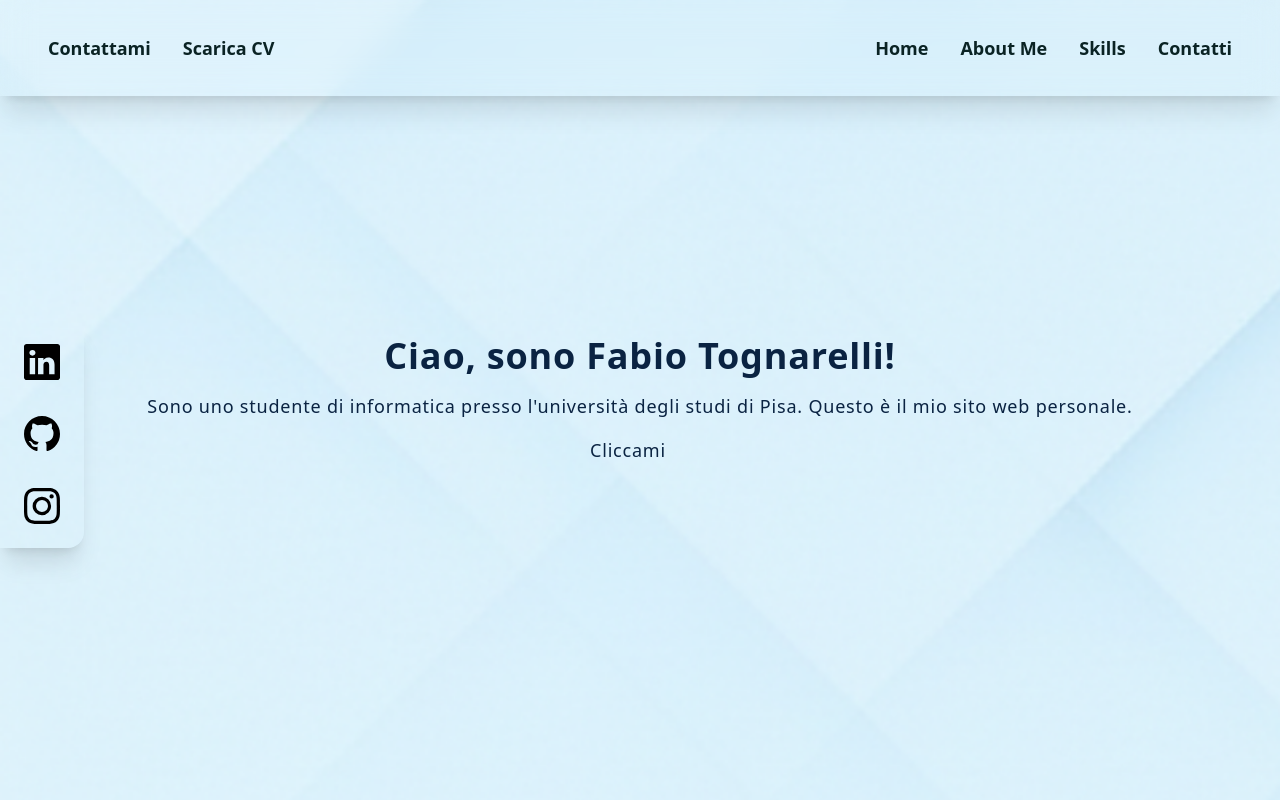
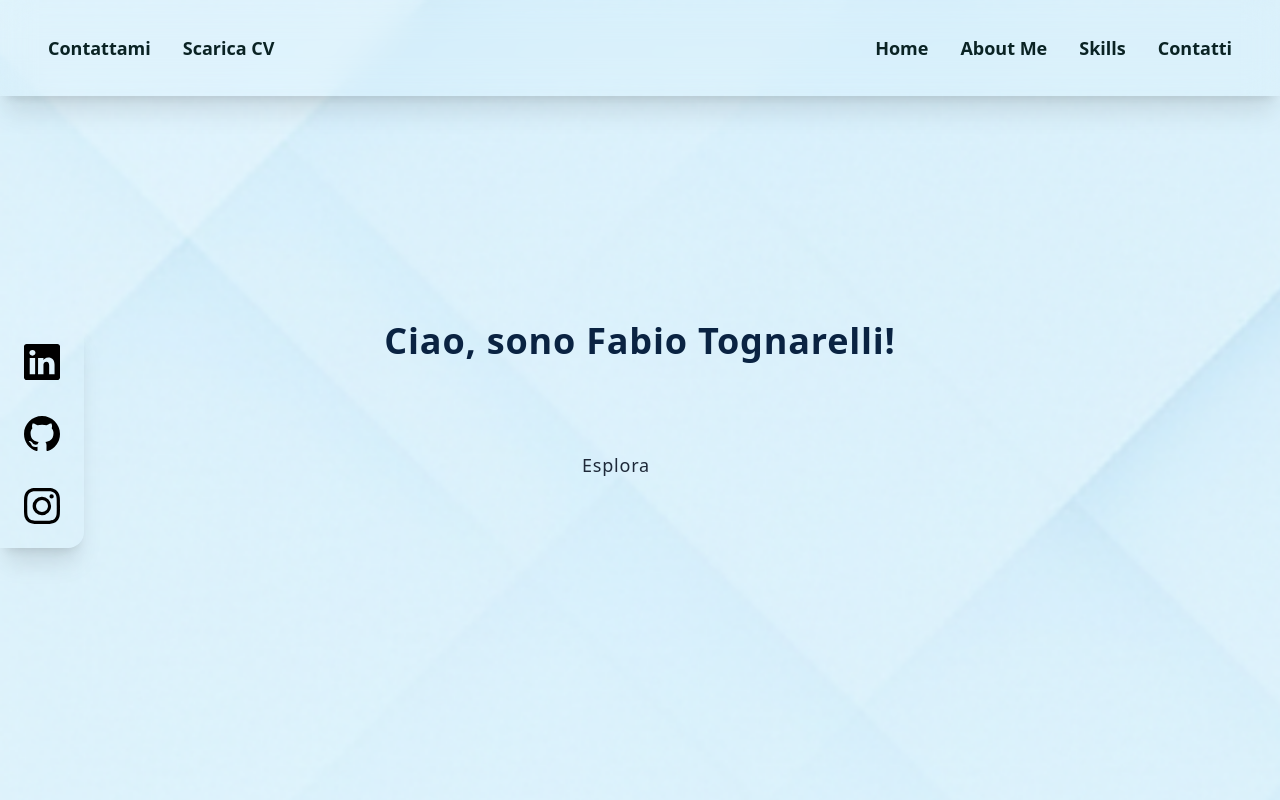
Before and after one commit to FabioTognaa/fabiotognaa.github.io, a React (Vite) app: page / in a window 1280 px wide. Shown: the top 800 px of the page. Built offline with nearby package versions, Linux system fonts and the light colour scheme.

Commit message:
Creazione componente NavButton, adattamento layout per cellulare

```diff
--- a/index.html
+++ b/index.html
@@ -1,7 +1,7 @@
-<!DOCTYPE html>
+<!doctype html>
 <html lang="it">
   <head>
-    <link rel="icon" type="image/svg+xml" href="/src/public/me-acquerelli.svg" />
+    <link rel="icon" type="image/svg+xml" href="/me-acquerelli.svg" />
     <title>Fabio Tognarelli | personal website</title>
     <meta charset="UTF-8" />
     <meta name="viewport" content="width=device-width, initial-scale=1.0" />
--- a/src/components/sections/ContactSection.jsx
+++ b/src/components/sections/ContactSection.jsx
@@ -23,8 +23,8 @@ function ContactSection() {
   return (
     <footer className="h-full bg-transparent py-8 mt-50" id="contatti">
       <div className="mx-auto max-w-7xl px-4 sm:px-6 lg:px-8">
-        <div className="flex flex-col items-center justify-between border-b border-blue-300 pb-8 md:flex-row">
-          <span className="mb-4 text-3xl font-semibold md:mb-0">
+        <div className="flex  items-center justify-between border-b border-blue-300 md:pb-8">
+          <span className="mb-4 text-2xl font-semibold md:mb-0 md:text-3xl">
             Fabio Tognarelli
           </span>
           <div className="m-0 flex gap-4 p-0">
--- a/src/components/sections/HomeSection.jsx
+++ b/src/components/sections/HomeSection.jsx
@@ -1,24 +1,24 @@
 import Header from "../ui/Header";
 import AsideBar from "../ui/AsideBar";
+import NavButton from "../ui/NavButton";
 function HomeSection() {
   return (
     <section className="m-0 h-screen" id="home">
       <Header />
       <AsideBar />
       <div className="flex h-full w-full flex-col items-center justify-center px-4 text-center tracking-wider text-[#0a2342] md:text-left">
-        <h1 className="animate-fade-in-slide-up text-3xl font-semibold opacity-0 delay-500 md:text-4xl">
+        <h1 className="animate-fade-in-slide-up text-3xl font-semibold opacity-0 delay-500 md:text-4xl md:mb-3.5">
           Ciao, sono Fabio Tognarelli!
         </h1>
-        <p className="animate-fade-in-slide-up mt-4 mb-4 text-base font-light opacity-0 delay-700 md:text-lg">
+        <p className=" hidden animate-fade-in-slide-up md:block mt-4 mb-4 text-base font-light opacity-0 delay-700 md:text-lg">
           Sono uno studente di informatica presso l'università degli studi di
           Pisa. Questo è il mio sito web personale.
         </p>
-        <a
-          className="mt-4 p-2 text-lg no-underline transition-all duration-150 ease-out hover:scale-110 hover:cursor-pointer hover:rounded-[3rem] hover:bg-[#0a2342] hover:px-6 hover:py-2 hover:font-semibold hover:text-white md:m-0 md:mr-6 md:p-0"
-          href="#about"
-        >
-          Cliccami
-        </a>
+        <NavButton
+          href={"#about"}
+          label={"Esplora"}
+          className={"mt-18 md:mt-4 -translate-x-2 md:-translate-x-6"}
+        />
       </div>
     </section>
   );
--- a/src/components/sections/SkillSection.jsx
+++ b/src/components/sections/SkillSection.jsx
@@ -61,7 +61,7 @@ function SkillSection() {
     <div id="skills" className="scroll-mt-28">
       <SectionTitle label="Skills" />
       <section className="mx-16 mb-20">
-        <h1 className="mt-20 mb-20 text-center text-3xl font-light">
+        <h1 className="mt-20 mb-20 text-center text-xl md:text-3xl font-light">
           Ottime competenze in molti linguaggi di programmazione.
         </h1>
         <div className="grid grid-cols-1 gap-14 sm:grid-cols-2 lg:grid-cols-2">
--- a/src/components/sections/StudySection.jsx
+++ b/src/components/sections/StudySection.jsx
@@ -19,11 +19,8 @@ function StudySection() {
   ];
   return (
     <>
-      <SectionTitle
-        key="percorso-studi"
-        section="Percorso di Studi:"
-      />
-      <section className="mx-16 mt-24 mb-80 flex h-3/4 gap-4">
+      <SectionTitle key="percorso-studi" section="Percorso di Studi:" />
+      <section className="mx-4 md:mx-16 mt-24 mb-80 md:flex h-3/4 gap-4">
         {schools.map((school, index) => (
           <SchoolCard
             key={index}
--- /dev/null
+++ b/src/components/ui/NavButton.jsx
@@ -0,0 +1,30 @@
+function NavButton({ href, label, className = "" }) {
+  // Definiamo lo stile "Pieno" (Bottone) in una variabile per non ripeterlo
+  const buttonStyle =
+    "bg-[#0a2342] text-white rounded-[3rem] px-6 py-2 font-semibold";
+
+  // Definiamo lo stile "Link semplice" per desktop
+  const linkStyle =
+    "md:bg-transparent md:text-gray-800 md:p-0 md:rounded-none md:font-normal hover:bg-[#0a2342] hover:text-gray-100 hover:px-6 hover:py-2 hover:font-semibold hover:rounded-[3rem]";
+
+  // Combiniamo tutto:
+  // 1. Base (comune a tutti)
+  // 2. Mobile (che usa lo stile bottone di default)
+  // 3. Desktop (che resetta a link)
+  // 4. Desktop Hover (che riapplica lo stile bottone)
+  return (
+    <a
+      href={href}
+      className={`
+        mt-4 text-lg no-underline transition-all duration-150 ease-out
+        ${buttonStyle}
+        ${linkStyle}
+        md:hover:scale-110 md:hover:${buttonStyle.replace(/ /g, " md:hover:")}
+      ${className}`}
+    >
+      {label}
+    </a>
+  );
+}
+
+export default NavButton;
--- a/src/components/ui/PersonalCard.jsx
+++ b/src/components/ui/PersonalCard.jsx
@@ -1,9 +1,10 @@
 import meAcquerelli from "../../assets/me-acquerelli.svg";
+import NavButton from "./NavButton";
 //*CARD PERSONALE CON FOTO E LINK PER DOWNLOAD CV
 
 function PersonalCard() {
   return (
-    <div className="flex max-w-sm flex-1 flex-col justify-center rounded-lg border border-blue-200 p-3 text-center transition-all duration-200 ease-in-out hover:shadow-xl/20">
+    <div className="hidden md:flex max-w-sm flex-1 flex-col justify-center rounded-lg border border-blue-200 p-3 text-center transition-all duration-200 ease-in-out hover:shadow-xl/20">
       <div className="mt-3 flex justify-center">
         <img className="h-auto w-50" src={meAcquerelli} alt="foto me stesso" />
       </div>
--- a/src/components/ui/SchoolCard.jsx
+++ b/src/components/ui/SchoolCard.jsx
@@ -1,11 +1,11 @@
 function SchoolCard({ school, title, date, descr }) {
-//* CARD PER LA SCUOLA DELLA SEZIONE PERCORSO STUDI
+  //* CARD PER LA SCUOLA DELLA SEZIONE PERCORSO STUDI
 
   return (
-    <div className="flex flex-1 justify-start gap-10 rounded-lg p-6 transition-all duration-200 ease-in-out hover:shadow-xl/20">
-      <img src={school} alt="school logo" className="my-0 ml-0 h-full w-1/5" />
+    <div className=" mb-20 md:mb-0 flex flex-1 justify-start gap-10 rounded-lg p-6 transition-all duration-200 ease-in-out hover:shadow-xl/20">
+      <img src={school} alt="school logo" className=" my-0 ml-0 h-full w-1/5" />
       <div className="">
-        <h1 className="text-3xl">{title}</h1>
+        <h1 className="text-2xl md:text-3xl">{title}</h1>
         <h2 className="font-semibold">{date}</h2>
         <p className="mt-1 text-lg font-light">{descr}</p>
       </div>
--- a/src/components/ui/SkillCard.jsx
+++ b/src/components/ui/SkillCard.jsx
@@ -4,7 +4,7 @@ function SkillCard({ title, description, icons }) {
   return (
     <div className="mx-auto h-full max-w-lg overflow-hidden rounded-xl border border-blue-300 bg-transparent shadow-md transition-all duration-200 ease-in-out hover:shadow-xl/20">
       <div className="h-full md:flex">
-        <div className="flex flex-col items-center justify-center gap-3 bg-blue-200 p-4 md:shrink-0">
+        <div className="flex flex-row md:flex-col items-center justify-around md:justify-center gap-3  p-4 md:shrink-0">
           {icons.map((icon) => (
             <img src={icon.src} alt="icon.alt" className="mb-2 h-auto w-14" />
           ))}
--- a/src/components/ui/SocialIcon.jsx
+++ b/src/components/ui/SocialIcon.jsx
@@ -5,7 +5,7 @@ function SocialIcon({ item }) {
     <a href={item.href}>
       <img
         src={item.src}
-        class="linear block h-auto min-w-9 cursor-pointer transition-all duration-100 ease-in-out hover:scale-90"
+        class="linear block h-auto min-w-5 md:min-w-9 cursor-pointer transition-all duration-100 ease-in-out hover:scale-90"
         alt={item.alt}
       />
     </a>
```
